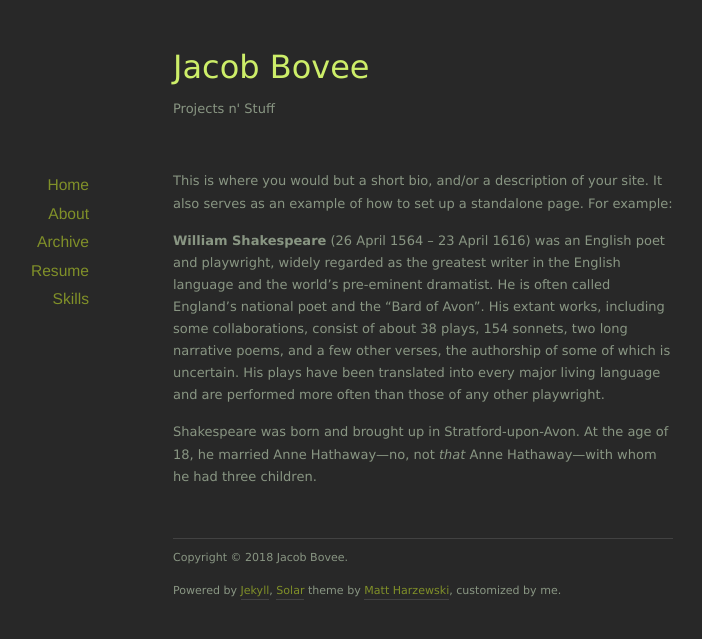
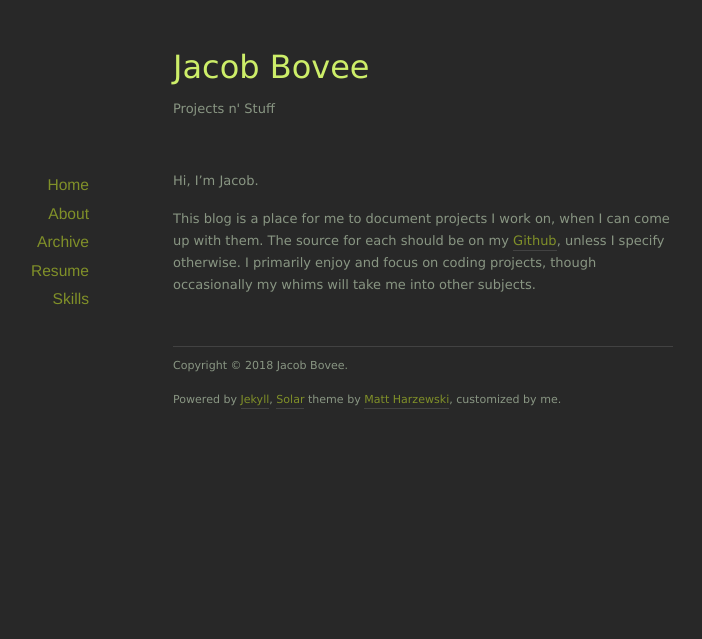
Before and after one commit to jbovee/jbovee.github.io, a Jekyll site: the page built from _pages/about.md, in a window 1280 px wide. Shown: the top 639 px of the page, without its empty margins (217-919 px from the left). Built offline with Jekyll 4.4.1, drawn with Linux system fonts in a browser that asks for light colours; nearby versions of some CDN libraries.

Commit message:
Update about page

```diff
--- a/_pages/about.md
+++ b/_pages/about.md
@@ -3,8 +3,6 @@ layout: default
 title: About
 ---
 
-This is where you would but a short bio, and/or a description of your site. It also serves as an example of how to set up a standalone page. For example:
+Hi, I'm Jacob.
 
-**William Shakespeare** (26 April 1564 – 23 April 1616) was an English poet and playwright, widely regarded as the greatest writer in the English language and the world's pre-eminent dramatist. He is often called England's national poet and the "Bard of Avon". His extant works, including some collaborations, consist of about 38 plays, 154 sonnets, two long narrative poems, and a few other verses, the authorship of some of which is uncertain. His plays have been translated into every major living language and are performed more often than those of any other playwright.
-
-Shakespeare was born and brought up in Stratford-upon-Avon. At the age of 18, he married Anne Hathaway—no, not *that* Anne Hathaway—with whom he had three children.
+This blog is a place for me to document projects I work on, when I can come up with them. The source for each should be on my [Github](https://github.com/jbovee), unless I specify otherwise. I primarily enjoy and focus on coding projects, though occasionally my whims will take me into other subjects.
```
